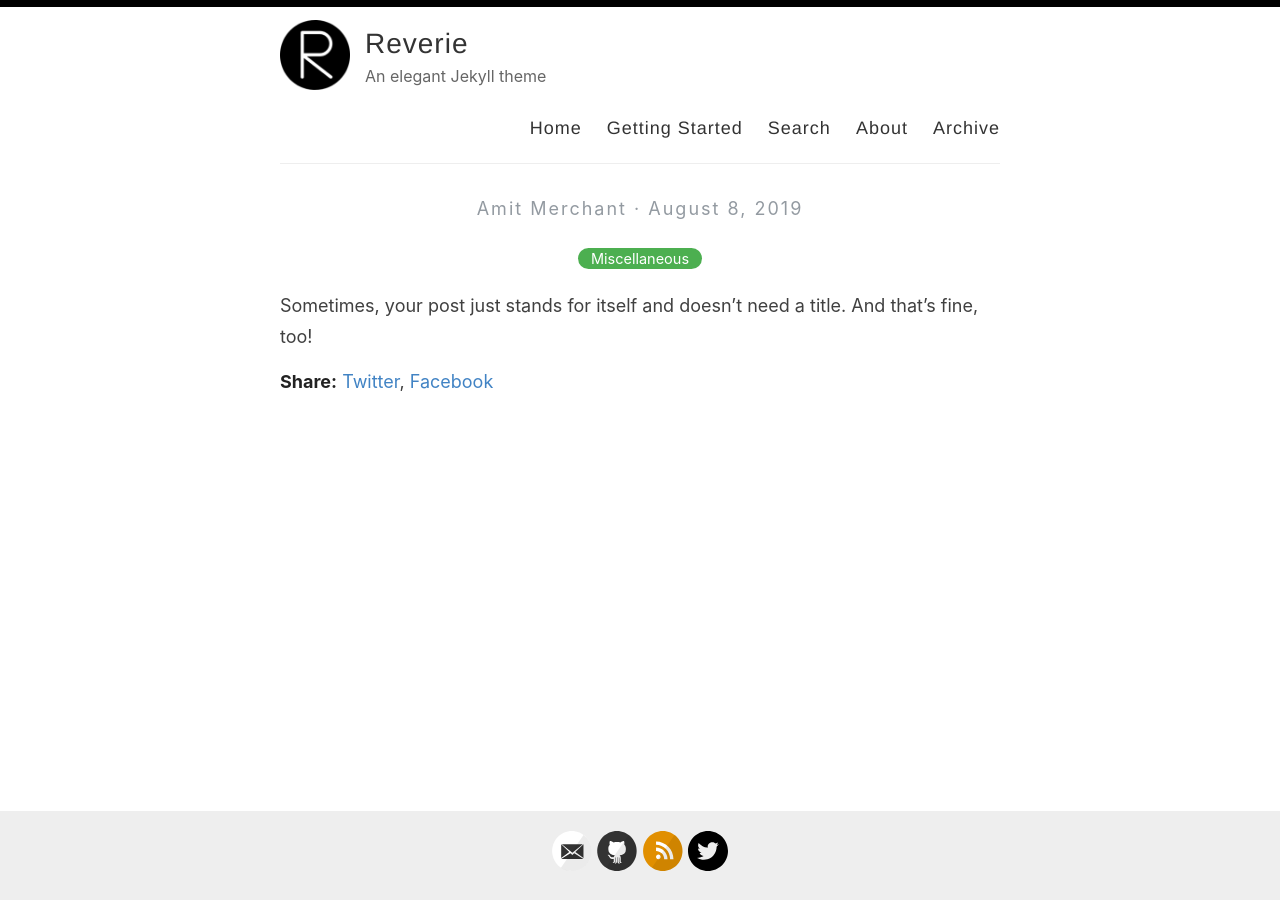
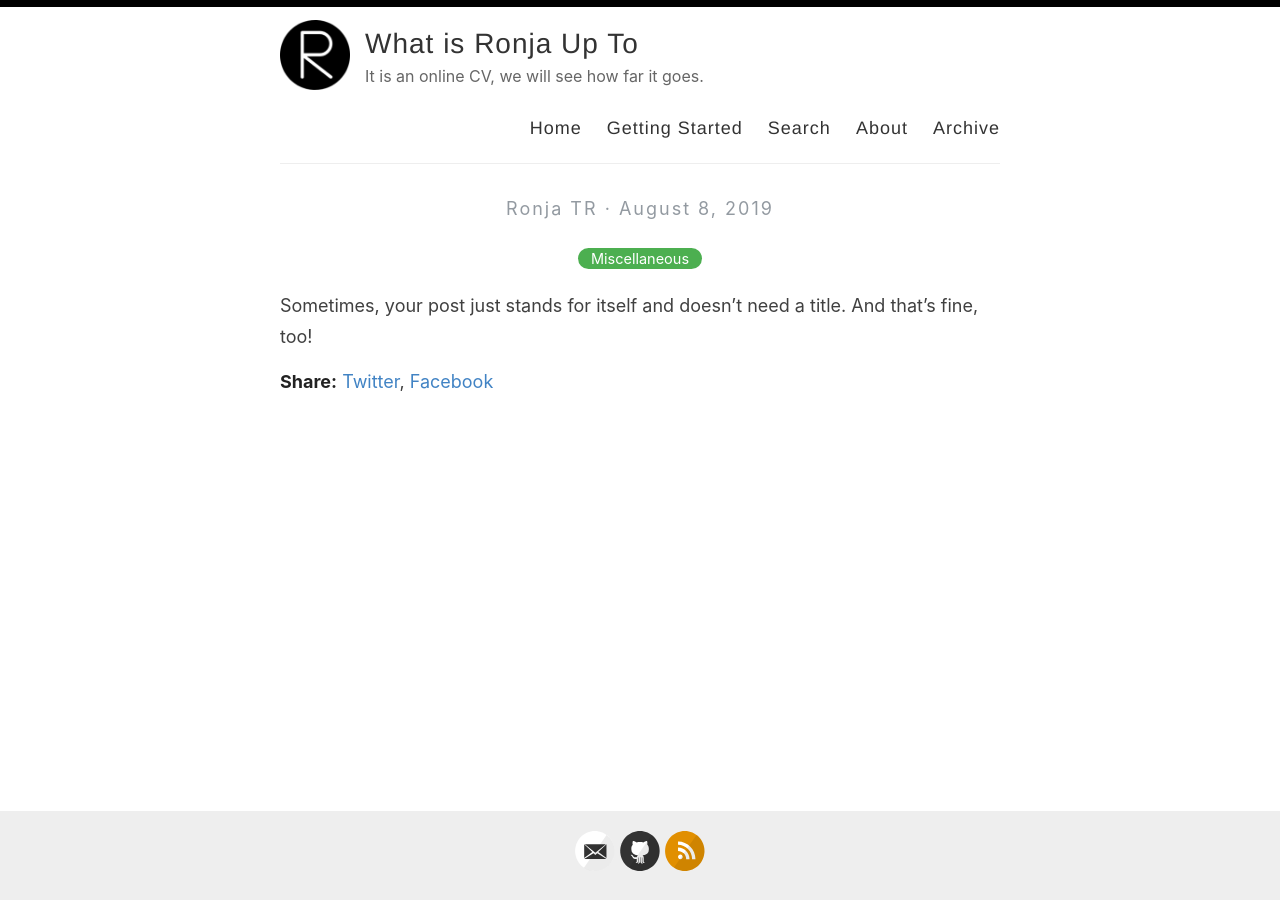
Before and after one commit to rtronnback/rtronnback.github.io, a Jekyll site: the page built from _posts/2019-08-08-no-title-posts.md, in a window 1280 px wide. Built offline with Jekyll 4.4.1, drawn with Linux system fonts in a browser that asks for light colours.

Commit message:
Update _config.yml

```diff
--- a/_config.yml
+++ b/_config.yml
@@ -3,13 +3,13 @@
 #
 
 # Name of your site (displayed in the header)
-name: Reverie
+name: What is Ronja Up To
 
 # Name of the author
-author: Amit Merchant
+author: Ronja TR
 
 # Short bio or description (displayed in the header)
-description: An elegant Jekyll theme
+description: It is an online CV, we will see how far it goes.
 
 # URL of your avatar or profile pic (you could use your GitHub profile pic)
 avatar: /images/reverie.png
@@ -21,15 +21,15 @@ avatar: /images/reverie.png
 # Includes an icon in the footer for each username you enter
 footer-links:
   dribbble:
-  email: amit.d.merchant@gmail.com
+  email: r.g.i.ronnback@tilburguniversity.edu
   facebook:
   flickr:
-  github: amitmerchant1990/reverie
+  github: rtronnback
   instagram:
   linkedin:
   pinterest:
   rss: rss
-  twitter: amit_merchant
+  twitter:
   stackoverflow:
   youtube: # channel/<your_long_string> or user/<user-name>
   googleplus: # anything in your profile username that comes after plus.google.com/
@@ -41,21 +41,21 @@ footer-links:
 disqus:
 
 # Enter your Google Analytics web tracking code (e.g. UA-2110908-2) to activate tracking
-google_analytics: UA-43339302-11
+google_analytics: #UA-43339302-11
 
 # For newer "GA4" analytics, use the following instead of the "UA" entry above
 #google_analytics_ga4: G-GABC1DEFG
 
 # Your website URL (e.g. http://amitmerchant1990.github.io or http://www.amitmerchant.com)
 # Used for Sitemap.xml and your RSS feed
-url: http://www.amitmerchant.com/reverie
-enforce_ssl: https://www.amitmerchant.com/reverie
+url: http://rtronnback.github.io
+enforce_ssl: https://rtronnback.github.io
 
 # If you're hosting your site at a Project repository on GitHub pages
 # (http://yourusername.github.io/repository-name)
 # and NOT your User repository (http://yourusername.github.io)
 # then add in the baseurl here, like this: "/repository-name"
-baseurl: "/reverie"
+baseurl: # "/reverie"
 
 #
 # !! You don't need to change any of the configuration flags below !!
```
